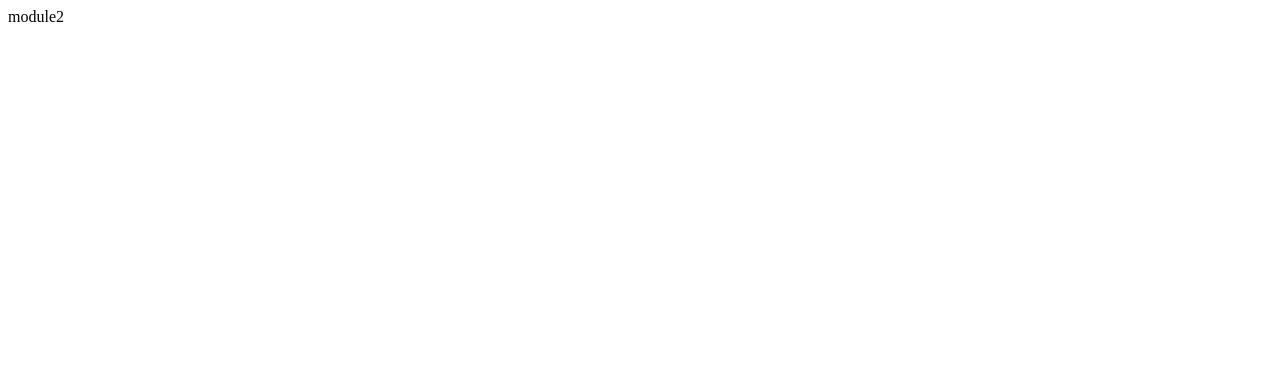
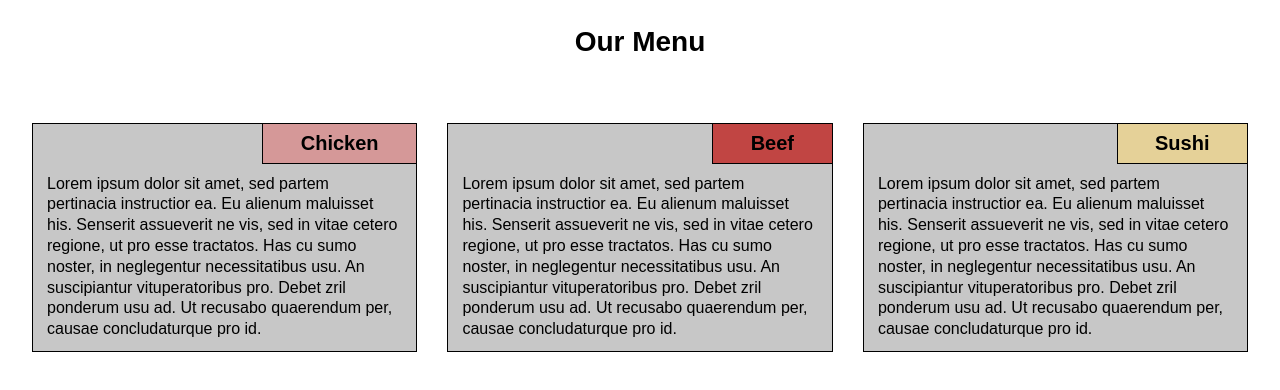
Before and after one commit to mchabros/coursera, a plain HTML site: page module2-solution/index.html in a window 1280 px wide. Drawn offline with Linux system fonts and the light colour scheme.

Commit message:
module 2 solution

```diff
--- a/module2-solution/css/style.css
+++ b/module2-solution/css/style.css
@@ -0,0 +1,113 @@
+html, body {
+	margin:0;
+	padding:0;
+	font-family: Arial, Helvetica, sans-serif;
+	font-size: 100%;
+	line-height: 1;
+	background: #fff;
+	color: #000;
+}
+* {
+	margin:0;
+	padding:0;
+	box-sizing: border-box;
+}
+p {
+	font-size: 1em;
+	line-height: 1.3;
+}
+h1, h2 {
+	font-weight: bold;
+	line-height: 1.2;
+}
+h1 {
+	font-size:1.75em;
+}
+h2 {
+	font-size: 1.25em;
+}
+
+.header {
+	margin:1.563em auto;
+}
+.header h1 {
+	text-align: center;
+}
+.content {
+	margin:1.563em auto;
+	width:80%;
+}
+.box {
+	position: relative;
+	margin:1em auto;
+	padding:3.125em 0.875em 0.675em;
+	background: #c7c7c7;
+	border:1px solid #000;
+}
+.box-title {
+	position: absolute;
+	top:-1px;
+	right: -1px;
+	padding:0.375em 1.875em;
+	border:1px solid black;
+}
+.box-title-1 {
+	background: #d59898;
+}
+.box-title-2 {
+	background: #c14543;
+}
+.box-title-3 {
+	background: #e5d198;
+}
+
+/*  the width of the brwoser window is 768px and above*/
+@media only screen and (min-width: 768px) {
+	.content:before, .content:after {
+		content: "";
+		display: table;
+	}
+	.content:after {
+		clear:both;
+	}
+	.content {
+		width:95%;
+	}
+	.box {
+		float: left;
+	}
+	.box:last-child {
+		margin-right: 0;
+	}
+
+}
+
+/* a tablet version of the site when the width of the brwoser window is between 768px and 991px*/
+@media only screen and (min-width: 768px) and (max-width: 991px) {
+	.box {
+		width:48.5%;
+		margin:1.25em 0;
+	}
+	.box:nth-child(2) {
+		float:right;
+	}
+
+	.box:last-child {
+		float:none;
+		width: 100%;
+		clear: both;
+	}
+
+}
+
+/* a desktop version of the site when the width of the browser window is 992px and above*/
+@media only screen and (min-width: 992px) {
+	.header {
+		margin-bottom:4em;
+	}
+	.box {
+		width:31.66666666666667%;
+		margin:0 2.5% 0 0;
+	}
+
+}
--- a/module2-solution/index.html
+++ b/module2-solution/index.html
@@ -1 +1,32 @@
-module2
+<!DOCTYPE html>
+<html lang="">
+	<head>
+		<meta charset="utf-8">
+		<title>Module 2 solution</title>
+		<meta name="description" content="Coursera module 2 solution">
+		<meta name="viewport" content="width=device-width initial-scale=1, shrink-to-fit=no">
+		<link rel="stylesheet" type="text/css" href="css/style.css">
+	</head>
+	<body>
+		<div class="container">
+			<header class="header">
+				<h1>Our Menu</h1>
+			</header>
+			<div class="content">
+				<section class="box">
+					<h2 class="box-title box-title-1">Chicken</h2>
+					<p>Lorem ipsum dolor sit amet, sed partem pertinacia instructior ea. Eu alienum maluisset his. Senserit assueverit ne vis, sed in vitae cetero regione, ut pro esse tractatos. Has cu sumo noster, in neglegentur necessitatibus usu. An suscipiantur vituperatoribus pro. Debet zril ponderum usu ad. Ut recusabo quaerendum per, causae concludaturque pro id.
+					</p>
+				</section>
+				<section class="box">
+					<h2 class="box-title box-title-2"> Beef</h2>
+					<p>Lorem ipsum dolor sit amet, sed partem pertinacia instructior ea. Eu alienum maluisset his. Senserit assueverit ne vis, sed in vitae cetero regione, ut pro esse tractatos. Has cu sumo noster, in neglegentur necessitatibus usu. An suscipiantur vituperatoribus pro. Debet zril ponderum usu ad. Ut recusabo quaerendum per, causae concludaturque pro id.</p>
+				</section>
+				<section class="box">
+					<h2 class="box-title box-title-3">Sushi</h2>
+					<p>Lorem ipsum dolor sit amet, sed partem pertinacia instructior ea. Eu alienum maluisset his. Senserit assueverit ne vis, sed in vitae cetero regione, ut pro esse tractatos. Has cu sumo noster, in neglegentur necessitatibus usu. An suscipiantur vituperatoribus pro. Debet zril ponderum usu ad. Ut recusabo quaerendum per, causae concludaturque pro id.</p>
+				</section>
+			</div>
+		</div>
+	</body>
+</html>
```
